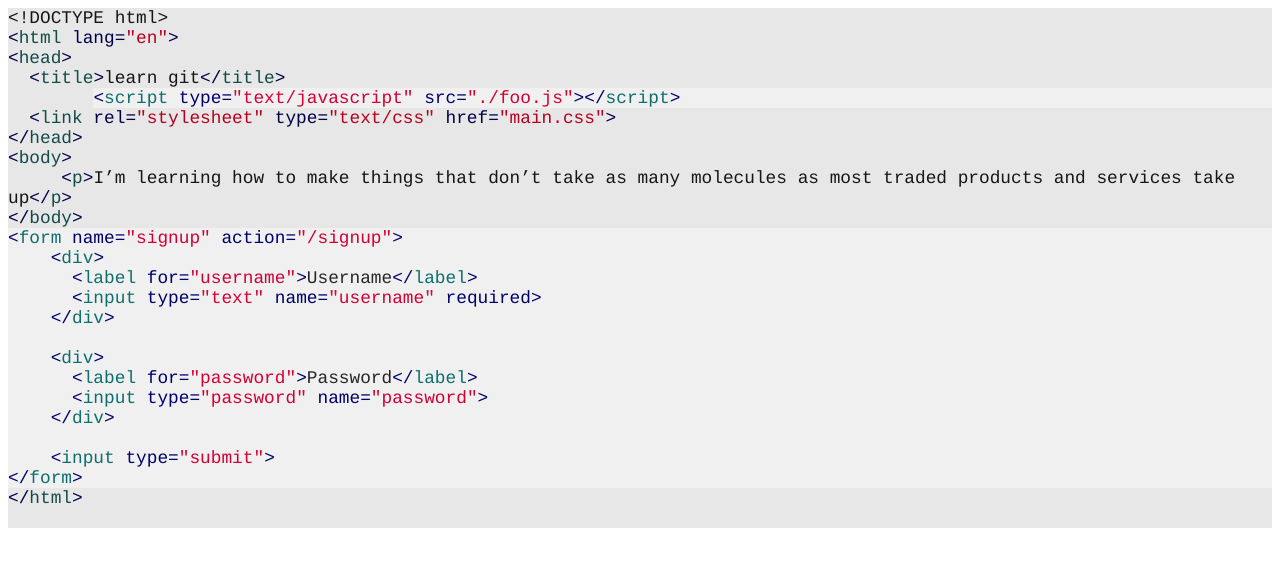
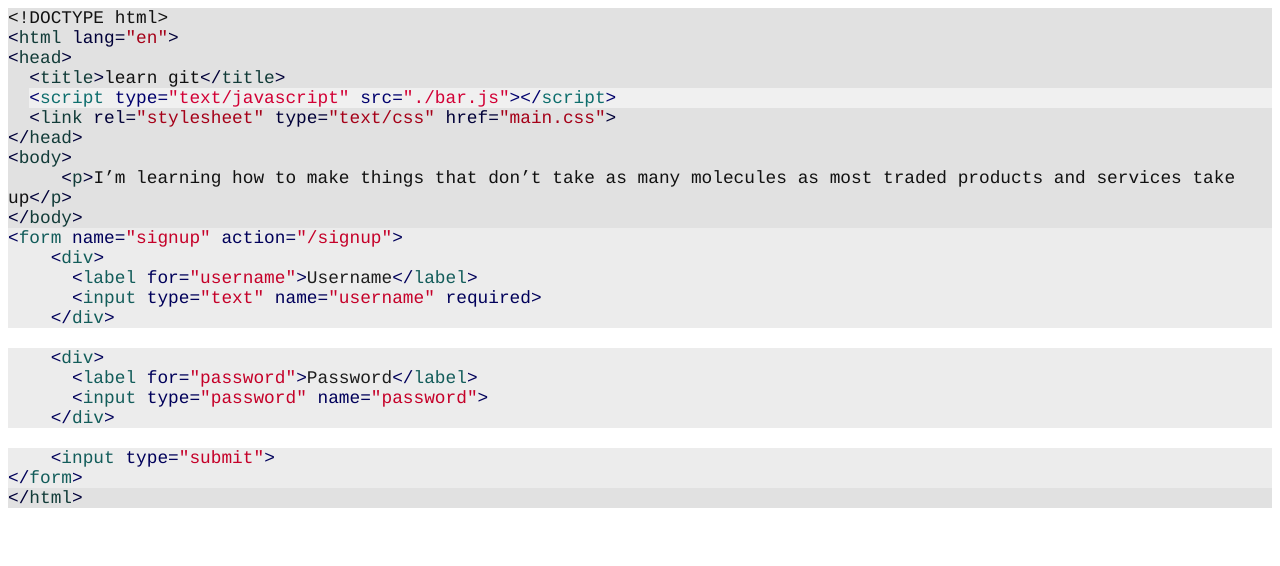
Before and after one commit to RhetoricalFactory/interviewhub, a plain HTML site: page index.html in a window 1280 px wide. Drawn offline with Linux system fonts and the light colour scheme.

Commit message:
added bar.jos

```diff
--- /dev/null
+++ b/bar.js
@@ -0,0 +1 @@
+console.log('bar')
--- a/index.html
+++ b/index.html
@@ -7,28 +7,29 @@
   <meta name="Generator" content="Cocoa HTML Writer">
   <meta name="CocoaVersion" content="1671.4">
   <style type="text/css">
-    p.p1 {margin: 0.0px 0.0px 0.0px 0.0px; line-height: 21.0px; font: 17.8px Courier; color: #161616; -webkit-text-stroke: #161616; background-color: #e7e7e7}
-    p.p2 {margin: 0.0px 0.0px 0.0px 0.0px; line-height: 21.0px; font: 17.8px Courier; color: #000048; -webkit-text-stroke: #000048; background-color: #e7e7e7}
-    p.p3 {margin: 0.0px 0.0px 0.0px 0.0px; line-height: 21.0px; font: 17.8px Courier; color: #124b48; -webkit-text-stroke: #124b48; background-color: #e7e7e7}
+    p.p1 {margin: 0.0px 0.0px 0.0px 0.0px; line-height: 21.0px; font: 17.8px Courier; color: #111111; -webkit-text-stroke: #111111; background-color: #e1e1e1}
+    p.p2 {margin: 0.0px 0.0px 0.0px 0.0px; line-height: 21.0px; font: 17.8px Courier; color: #000038; -webkit-text-stroke: #000038; background-color: #e1e1e1}
+    p.p3 {margin: 0.0px 0.0px 0.0px 0.0px; line-height: 21.0px; font: 17.8px Courier; color: #113b38; -webkit-text-stroke: #113b38; background-color: #e1e1e1}
     p.p4 {margin: 0.0px 0.0px 0.0px 0.0px; line-height: 21.0px; font: 17.8px Courier; color: #d20035; -webkit-text-stroke: #d20035; background-color: #f0f0f0}
-    p.p5 {margin: 0.0px 0.0px 0.0px 0.0px; line-height: 21.0px; font: 17.8px Courier; color: #b6001f; -webkit-text-stroke: #b6001f; background-color: #e7e7e7}
-    p.p6 {margin: 0.0px 0.0px 0.0px 0.0px; line-height: 22.0px; font: 17.8px Courier; color: #d20035; -webkit-text-stroke: #d20035; background-color: #f0f0f0}
-    p.p7 {margin: 0.0px 0.0px 0.0px 0.0px; line-height: 22.0px; font: 17.8px Courier; color: #262626; -webkit-text-stroke: #262626; background-color: #f0f0f0}
-    p.p8 {margin: 0.0px 0.0px 0.0px 0.0px; line-height: 22.0px; font: 17.8px Courier; color: #00006d; -webkit-text-stroke: #00006d; background-color: #f0f0f0}
-    p.p9 {margin: 0.0px 0.0px 0.0px 0.0px; line-height: 22.0px; font: 17.8px Courier; color: #262626; -webkit-text-stroke: #262626; background-color: #f0f0f0; min-height: 17.0px}
-    p.p10 {margin: 0.0px 0.0px 0.0px 0.0px; line-height: 22.0px; font: 17.8px Courier; color: #0e6e6d; -webkit-text-stroke: #0e6e6d; background-color: #f0f0f0}
-    p.p11 {margin: 0.0px 0.0px 0.0px 0.0px; line-height: 21.0px; font: 17.8px Courier; color: #124b48; -webkit-text-stroke: #124b48; background-color: #e7e7e7; min-height: 17.0px}
+    p.p5 {margin: 0.0px 0.0px 0.0px 0.0px; line-height: 21.0px; font: 17.8px Courier; color: #a50018; -webkit-text-stroke: #a50018; background-color: #e1e1e1}
+    p.p6 {margin: 0.0px 0.0px 0.0px 0.0px; line-height: 21.0px; font: 17.8px Courier; color: #c50029; -webkit-text-stroke: #c50029; background-color: #ececec}
+    p.p7 {margin: 0.0px 0.0px 0.0px 0.0px; line-height: 21.0px; font: 17.8px Courier; color: #1d1d1d; -webkit-text-stroke: #1d1d1d; background-color: #ececec}
+    p.p8 {margin: 0.0px 0.0px 0.0px 0.0px; line-height: 21.0px; font: 17.8px Courier; color: #00005a; -webkit-text-stroke: #00005a; background-color: #ececec}
+    p.p9 {margin: 0.0px 0.0px 0.0px 0.0px; line-height: 21.0px; font: 17.8px Courier; color: #1d1d1d; -webkit-text-stroke: #1d1d1d}
+    p.p10 {margin: 0.0px 0.0px 0.0px 0.0px; line-height: 21.0px; font: 17.8px Courier; color: #125c5a; -webkit-text-stroke: #125c5a; background-color: #ececec}
+    p.p11 {margin: 0.0px 0.0px 0.0px 0.0px; line-height: 21.0px; font: 17.8px Courier; color: #113b38; -webkit-text-stroke: #113b38}
     span.s1 {font-kerning: none}
-    span.s2 {font-kerning: none; color: #124b48; -webkit-text-stroke: 0px #124b48}
-    span.s3 {font-kerning: none; color: #b6001f; -webkit-text-stroke: 0px #b6001f}
-    span.s4 {font-kerning: none; color: #000048; -webkit-text-stroke: 0px #000048}
-    span.s5 {font: 17.8px Courier; font-kerning: none; color: #000048; background-color: #e7e7e7; -webkit-text-stroke: 0px #000048}
+    span.s2 {font-kerning: none; color: #113b38; -webkit-text-stroke: 0px #113b38}
+    span.s3 {font-kerning: none; color: #a50018; -webkit-text-stroke: 0px #a50018}
+    span.s4 {font-kerning: none; color: #000038; -webkit-text-stroke: 0px #000038}
+    span.s5 {font: 17.8px Courier; font-kerning: none; color: #111111; background-color: #e1e1e1; -webkit-text-stroke: 0px #111111}
     span.s6 {font-kerning: none; color: #00006d; -webkit-text-stroke: 0px #00006d}
     span.s7 {font-kerning: none; color: #0e6e6d; -webkit-text-stroke: 0px #0e6e6d}
-    span.s8 {font-kerning: none; color: #161616; -webkit-text-stroke: 0px #161616}
-    span.s9 {font-kerning: none; color: #d20035; -webkit-text-stroke: 0px #d20035}
-    span.s10 {font-kerning: none; color: #262626; -webkit-text-stroke: 0px #262626}
-    span.Apple-tab-span {white-space:pre}
+    span.s8 {font-kerning: none; color: #111111; -webkit-text-stroke: 0px #111111}
+    span.s9 {font-kerning: none; color: #00005a; -webkit-text-stroke: 0px #00005a}
+    span.s10 {font-kerning: none; color: #125c5a; -webkit-text-stroke: 0px #125c5a}
+    span.s11 {font-kerning: none; color: #c50029; -webkit-text-stroke: 0px #c50029}
+    span.s12 {font-kerning: none; color: #1d1d1d; -webkit-text-stroke: 0px #1d1d1d}
   </style>
 </head>
 <body>
@@ -36,26 +37,29 @@
 <p class="p2"><span class="s1">&lt;</span><span class="s2">html</span><span class="s1"> lang=</span><span class="s3">"en"</span><span class="s1">&gt;</span></p>
 <p class="p3"><span class="s4">&lt;</span><span class="s1">head</span><span class="s4">&gt;</span></p>
 <p class="p1"><span class="s1"><span class="Apple-converted-space">  </span></span><span class="s4">&lt;</span><span class="s2">title</span><span class="s4">&gt;</span><span class="s1">learn git</span><span class="s4">&lt;/</span><span class="s2">title</span><span class="s4">&gt;</span></p>
-<p class="p4"><span class="s5"><span class="Apple-tab-span">	</span></span><span class="s6">&lt;</span><span class="s7">script</span><span class="s6"> type=</span><span class="s1">"text/javascript"</span><span class="s6"> src=</span><span class="s1">"./foo.js"</span><span class="s6">&gt;&lt;/</span><span class="s7">script</span><span class="s6">&gt;</span></p>
+<p class="p4"><span class="s5"><span class="Apple-converted-space">  </span></span><span class="s6">&lt;</span><span class="s7">script</span><span class="s6"> type=</span><span class="s1">"text/javascript"</span><span class="s6"> src=</span><span class="s1">"./bar.js"</span><span class="s6">&gt;&lt;/</span><span class="s7">script</span><span class="s6">&gt;</span></p>
 <p class="p5"><span class="s8"><span class="Apple-converted-space">  </span></span><span class="s4">&lt;</span><span class="s2">link</span><span class="s4"> rel=</span><span class="s1">"stylesheet"</span><span class="s4"> type=</span><span class="s1">"text/css"</span><span class="s4"> href=</span><span class="s1">"main.css"</span><span class="s4">&gt;</span></p>
 <p class="p3"><span class="s4">&lt;/</span><span class="s1">head</span><span class="s4">&gt;</span></p>
 <p class="p3"><span class="s4">&lt;</span><span class="s1">body</span><span class="s4">&gt;</span></p>
 <p class="p1"><span class="s1"><span class="Apple-converted-space">     </span></span><span class="s4">&lt;</span><span class="s2">p</span><span class="s4">&gt;</span><span class="s1">I’m learning how to make things that don’t take as many molecules as most traded products and services take up</span><span class="s4">&lt;/</span><span class="s2">p</span><span class="s4">&gt;</span></p>
 <p class="p3"><span class="s4">&lt;/</span><span class="s1">body</span><span class="s4">&gt;</span></p>
-<p class="p6"><span class="s6">&lt;</span><span class="s7">form</span><span class="s6"> name=</span><span class="s1">"signup"</span><span class="s6"> action=</span><span class="s1">"/signup"</span><span class="s6">&gt;</span></p>
-<p class="p7"><span class="s1"><span class="Apple-converted-space">    </span></span><span class="s6">&lt;</span><span class="s7">div</span><span class="s6">&gt;</span></p>
-<p class="p7"><span class="s1"><span class="Apple-converted-space">      </span></span><span class="s6">&lt;</span><span class="s7">label</span><span class="s6"> for=</span><span class="s9">"username"</span><span class="s6">&gt;</span><span class="s1">Username</span><span class="s6">&lt;/</span><span class="s7">label</span><span class="s6">&gt;</span></p>
-<p class="p8"><span class="s10"><span class="Apple-converted-space">      </span></span><span class="s1">&lt;</span><span class="s7">input</span><span class="s1"> type=</span><span class="s9">"text"</span><span class="s1"> name=</span><span class="s9">"username"</span><span class="s1"> required&gt;</span></p>
-<p class="p7"><span class="s1"><span class="Apple-converted-space">    </span></span><span class="s6">&lt;/</span><span class="s7">div</span><span class="s6">&gt;</span></p>
-<p class="p9"><span class="s1"></span><br></p>
-<p class="p7"><span class="s1"><span class="Apple-converted-space">    </span></span><span class="s6">&lt;</span><span class="s7">div</span><span class="s6">&gt;</span></p>
-<p class="p7"><span class="s1"><span class="Apple-converted-space">      </span></span><span class="s6">&lt;</span><span class="s7">label</span><span class="s6"> for=</span><span class="s9">"password"</span><span class="s6">&gt;</span><span class="s1">Password</span><span class="s6">&lt;/</span><span class="s7">label</span><span class="s6">&gt;</span></p>
-<p class="p6"><span class="s10"><span class="Apple-converted-space">      </span></span><span class="s6">&lt;</span><span class="s7">input</span><span class="s6"> type=</span><span class="s1">"password"</span><span class="s6"> name=</span><span class="s1">"password"</span><span class="s6">&gt;</span></p>
-<p class="p7"><span class="s1"><span class="Apple-converted-space">    </span></span><span class="s6">&lt;/</span><span class="s7">div</span><span class="s6">&gt;</span></p>
-<p class="p9"><span class="s1"></span><br></p>
-<p class="p6"><span class="s10"><span class="Apple-converted-space">    </span></span><span class="s6">&lt;</span><span class="s7">input</span><span class="s6"> type=</span><span class="s1">"submit"</span><span class="s6">&gt;</span></p>
-<p class="p10"><span class="s6">&lt;/</span><span class="s1">form</span><span class="s6">&gt;</span></p>
+<p class="p6"><span class="s9">&lt;</span><span class="s10">form</span><span class="s9"> name=</span><span class="s1">"signup"</span><span class="s9"> action=</span><span class="s1">"/signup"</span><span class="s9">&gt;</span></p>
+<p class="p7"><span class="s1"><span class="Apple-converted-space">    </span></span><span class="s9">&lt;</span><span class="s10">div</span><span class="s9">&gt;</span></p>
+<p class="p7"><span class="s1"><span class="Apple-converted-space">      </span></span><span class="s9">&lt;</span><span class="s10">label</span><span class="s9"> for=</span><span class="s11">"username"</span><span class="s9">&gt;</span><span class="s1">Username</span><span class="s9">&lt;/</span><span class="s10">label</span><span class="s9">&gt;</span></p>
+<p class="p8"><span class="s12"><span class="Apple-converted-space">      </span></span><span class="s1">&lt;</span><span class="s10">input</span><span class="s1"> type=</span><span class="s11">"text"</span><span class="s1"> name=</span><span class="s11">"username"</span><span class="s1"> required&gt;</span></p>
+<p class="p7"><span class="s1"><span class="Apple-converted-space">    </span></span><span class="s9">&lt;/</span><span class="s10">div</span><span class="s9">&gt;</span></p>
+<p class="p9"><span class="s1"><br>
+</span></p>
+<p class="p7"><span class="s1"><span class="Apple-converted-space">    </span></span><span class="s9">&lt;</span><span class="s10">div</span><span class="s9">&gt;</span></p>
+<p class="p7"><span class="s1"><span class="Apple-converted-space">      </span></span><span class="s9">&lt;</span><span class="s10">label</span><span class="s9"> for=</span><span class="s11">"password"</span><span class="s9">&gt;</span><span class="s1">Password</span><span class="s9">&lt;/</span><span class="s10">label</span><span class="s9">&gt;</span></p>
+<p class="p6"><span class="s12"><span class="Apple-converted-space">      </span></span><span class="s9">&lt;</span><span class="s10">input</span><span class="s9"> type=</span><span class="s1">"password"</span><span class="s9"> name=</span><span class="s1">"password"</span><span class="s9">&gt;</span></p>
+<p class="p7"><span class="s1"><span class="Apple-converted-space">    </span></span><span class="s9">&lt;/</span><span class="s10">div</span><span class="s9">&gt;</span></p>
+<p class="p9"><span class="s1"><br>
+</span></p>
+<p class="p6"><span class="s12"><span class="Apple-converted-space">    </span></span><span class="s9">&lt;</span><span class="s10">input</span><span class="s9"> type=</span><span class="s1">"submit"</span><span class="s9">&gt;</span></p>
+<p class="p10"><span class="s9">&lt;/</span><span class="s1">form</span><span class="s9">&gt;</span></p>
 <p class="p3"><span class="s4">&lt;/</span><span class="s1">html</span><span class="s4">&gt;</span></p>
-<p class="p11"><span class="s1"></span><br></p>
+<p class="p11"><span class="s1"><br>
+</span></p>
 </body>
 </html>
```
